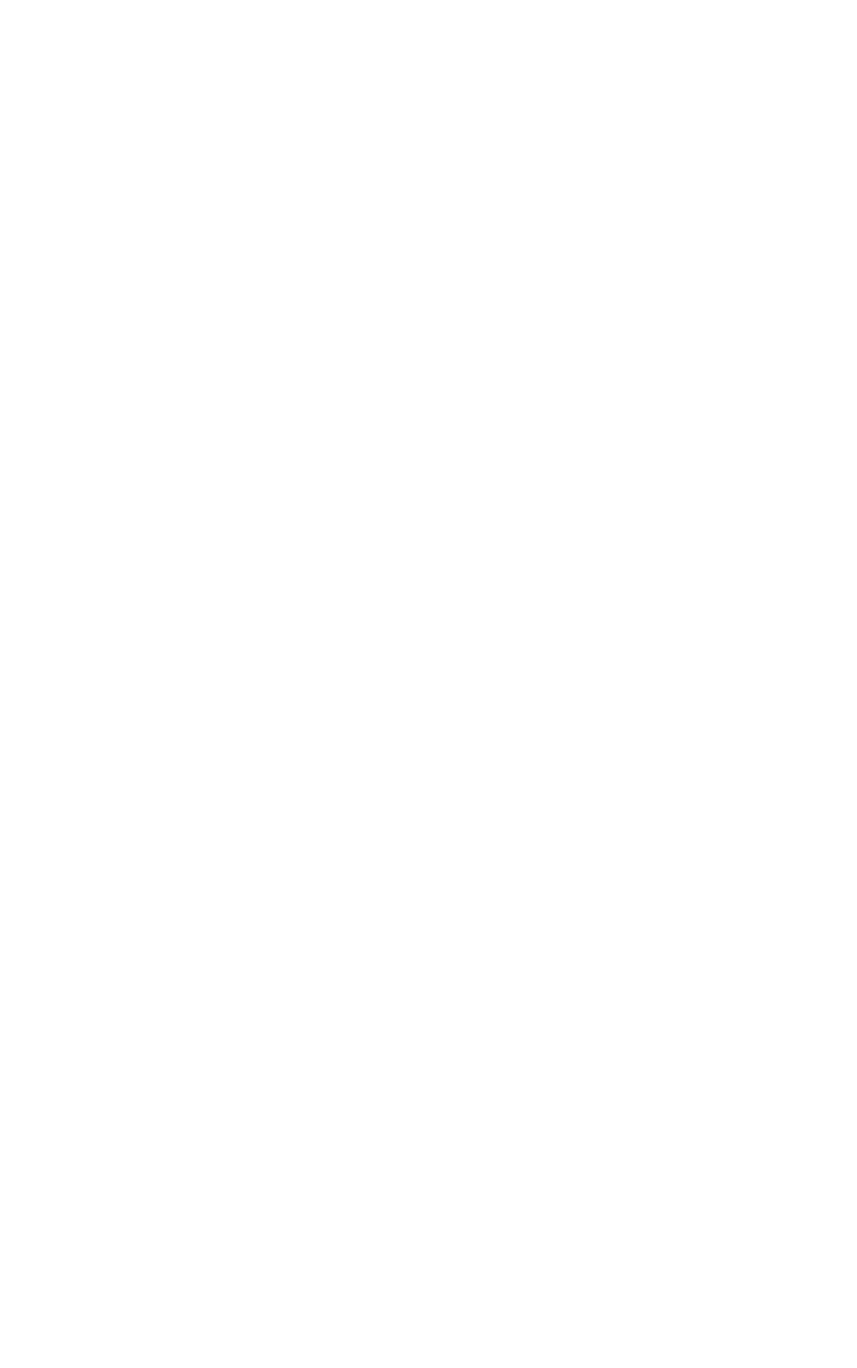
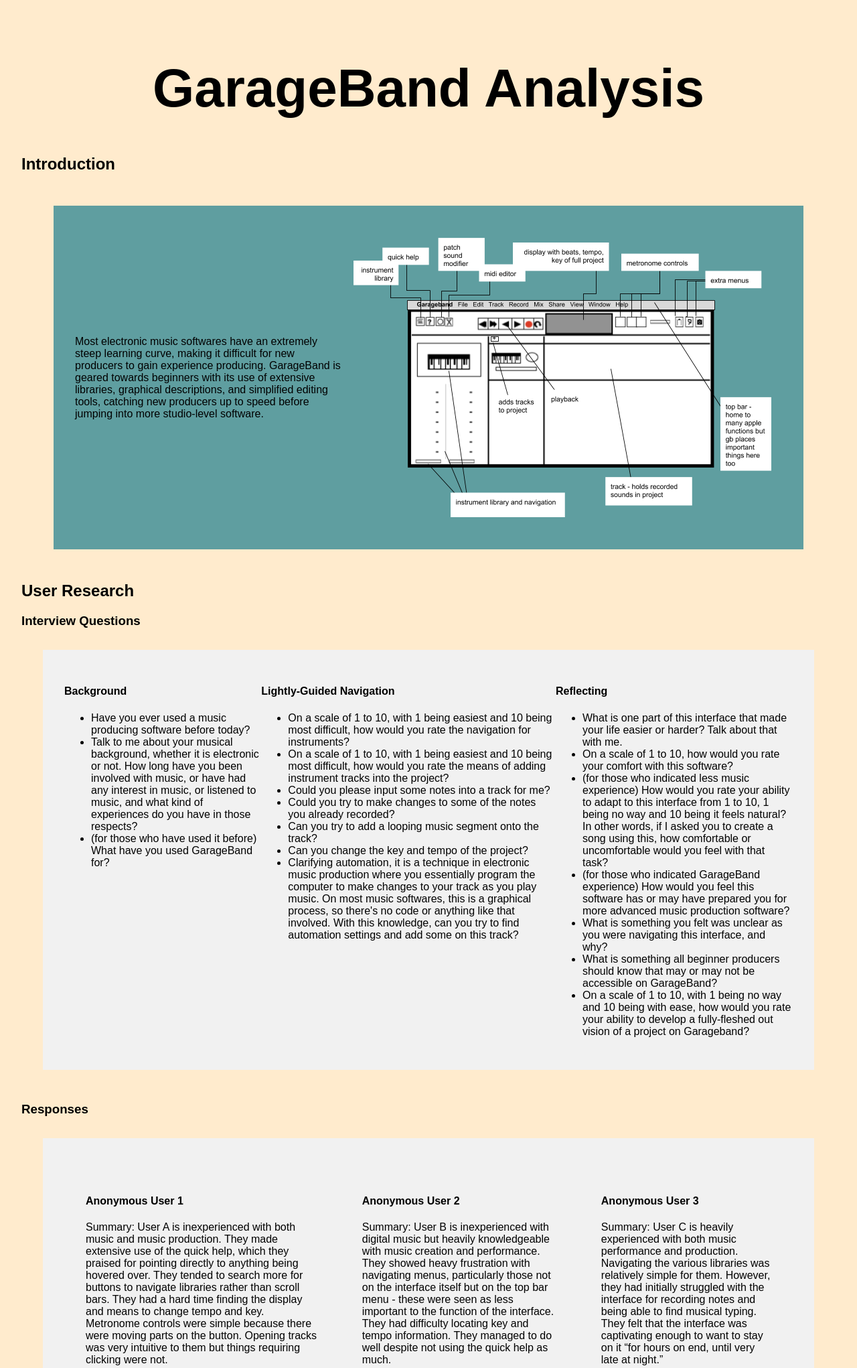
Before and after one commit to mlh22/personas, a PHP site: page / in a window 1280 px wide. Before the commit the part shown is empty. Shown: the top 2042 px of the page at 67% size. Before the commit the page ends 800 px from the top, so only its background shows below. Run offline with PHP 8.4, Linux system fonts and the light colour scheme.

Commit message:
inserted html and css code

```diff
--- a/home.html
+++ b/home.html
@@ -2,13 +2,290 @@
 
 <html>
   <head>
-    <title>INSERT TITLE HERE!</title>
+    <title>Garage-Persona-Band</title>
     <link rel="stylesheet" href="index.css">
-    <!-- TODO: add additional links here! e.g. fonts, icons, more stylesheets, etc. -->
     <meta content="width=device-width, initial-scale=1" name="viewport" />
+
+    <style>
+      head{
+        margin: 0;
+        padding: 0;
+      }
+
+
+    </style>
   </head>
 
   <body>
-    <!-- TODO: put your HTML code here! -->
+    <h1 id="titleonpage">GarageBand Analysis</h1>
+    <h2>Introduction</h2>
+
+    <div class="introrow">
+      <div>
+        <p>
+          Most electronic music softwares have an extremely steep learning curve,
+          making it difficult for new producers to gain experience producing.
+          GarageBand is geared towards beginners with its use of extensive libraries,
+          graphical descriptions, and simplified editing tools, catching new producers
+          up to speed before jumping into more studio-level software.
+        </p>
+      </div>
+        <br>
+      <img src="sketch.png" alt="sketch of garageband interface with labelled parts"></img>
+    </div>
+
+    <h2>User Research</h2>
+
+    <h3>Interview Questions</h3>
+    <div class="categories">
+      <div class="qcat" id="backgroundq">
+        <h4>Background</h4>
+        <ul>
+          <li>Have you ever used a music producing software before today?</li>
+
+          <li>Talk to me about your musical background, whether it is electronic
+            or not. How long have you been involved with music, or have had any
+            interest in music, or listened to music, and what kind of
+            experiences do you have in those respects?</li>
+
+          <li>(for those who have used it before) What have you used GarageBand for?</li>
+        </ul>
+      </div>
+      <div class="qcat" id="navigation">
+        <h4>Lightly-Guided Navigation</h4>
+        <ul>
+          <li>On a scale of 1 to 10, with 1 being easiest and 10 being most difficult,
+            how would you rate the navigation for instruments?</li>
+
+          <li>On a scale of 1 to 10, with 1 being easiest and 10 being most difficult,
+            how would you rate the means of adding instrument tracks into the project?</li>
+
+          <li> Could you please input some notes into a track for me?</li>
+
+          <li> Could you try to make changes to some of the notes you already recorded?</li>
+
+          <li> Can you try to add a looping music segment onto the track? </li>
+
+          <li>Can you change the key and tempo of the project?</li>
+
+          <li>Clarifying automation, it is a technique in electronic music
+            production where you essentially program the computer to make changes
+            to your track as you play music. On most music softwares, this is a
+            graphical process, so there's no code or anything like that involved.
+            With this knowledge, can you try to find automation settings and
+            add some on this track? </li>
+
+        </ul>
+      </div>
+
+      <div class="qcat" id="reflecting">
+        <h4>Reflecting</h4>
+        <ul>
+          <li>What is one part of this interface that made your life easier or harder?
+            Talk about that with me.</li>
+
+          <li>On a scale of 1 to 10, how would you rate your comfort with this software?</li>
+
+          <li>(for those who indicated less music experience) How would you rate your
+            ability to adapt to this interface from 1 to 10, 1 being no way and 10 being
+            it feels natural? In other words, if I asked you to create a song using this,
+            how comfortable or uncomfortable would you feel with that task?</li>
+
+          <li>(for those who indicated GarageBand experience) How would you feel
+            this software has or may have prepared you for more advanced music
+            production software?</li>
+
+          <li>What is something you felt was unclear as you were navigating this
+            interface, and why?</li>
+
+          <li>What is something all beginner producers should know that may or may
+            not be accessible on GarageBand?</li>
+
+          <li>On a scale of 1 to 10, with 1 being no way and 10 being with ease,
+            how would you rate your ability to develop a fully-fleshed out vision
+            of a project on Garageband?</li>
+        </ul>
+      </div>
+    </div>
+
+    <h3>Responses</h3>
+    <div class="userrow">
+      <div class="useritem">
+        <h4>Anonymous User 1</h4>
+        <div class="summrow">
+          <p>Summary: User A is inexperienced with both music and music production. They
+            made extensive use of the quick help, which they praised for pointing
+            directly to anything being hovered over. They  tended to search more for
+            buttons to navigate libraries rather than scroll bars. They had a hard
+            time finding the display and means to change tempo and key. Metronome
+            controls were simple because there were moving parts on the button. Opening
+            tracks was very intuitive to them but things requiring clicking were not.
+          </p>
+        </div>
+        <div class="takeaway">
+          <p>MAIN TAKEAWAY: Buttons are very beginner-friendly, especially if labelled
+            with clear icons.</p>
+        </div>
+      </div>
+
+      <div class="useritem">
+        <h4>Anonymous User 2</h4>
+        <div class="summrow">
+          <p>Summary: User B is inexperienced with digital music but heavily knowledgeable
+            with music creation and performance. They showed heavy frustration with navigating
+            menus, particularly those not on the interface itself but on the top bar menu -
+            these were seen as less important to the function of the interface. They had difficulty
+            locating key and tempo information. They managed to do well despite not using the quick
+            help as much.
+          </p>
+        </div>
+        <div class="takeaway">
+          <p>MAIN TAKEAWAY: Functions relegated to the top bar of the interface appear to be more
+            administrative tasks, and thus less relevant to what is on the interface.</p>
+        </div>
+      </div>
+
+      <div class="useritem">
+        <h4>Anonymous User 3</h4>
+        <div class="summrow">
+          <p>Summary: User C is heavily experienced with both music performance and production.
+            Navigating the various libraries was relatively simple for them. However, they had initially
+            struggled with the interface for recording notes and being able to find musical typing. They
+            felt that the interface was captivating enough to want to stay on it “for hours on end,
+            until very late at night.”
+          </p>
+        </div>
+        <div class="takeaway">
+          <p>MAIN TAKEAWAY: Crucial tools, such as musical typing, should be displayed more prominently
+            on the interface.</p>
+        </div>
+      </div>
+
+    </div>
+
+    <h3>Personas</h3>
+    <div>
+      <p>Personas are essential in the realm of software development because they allow designers to
+        empathize with the users of their end product by creating people and crafting their stories,
+        and thinking about designs that would leave these personas satisfied. For GarageBand, I crafted
+        two distinct personas.
+      </p>
+    </div>
+    <br>
+
+    <div class="persona">
+      <div class="sage">
+        <div class="grid">
+          <div class="describe">
+            <h4>Sage West (22, she/they) </h4>
+            <p><i>
+              Sage was going through their computer when they found this app pre-installed on their laptop.
+              Despite having minimal experience with music or music production, this app looked kinda cool so
+              she decided to mess around and see what she could make.
+            </i>
+            <br>
+            <br>
+            <br>
+              This persona represents a flighty intellectually-curious user, who stumbles upon Garageband and
+              starts using it due to sheer curiosity.  The persona exists as a stand-in for a user who has very
+              minimal experience with music as a whole but is pushed into their passion via this resource. They
+              will struggle with the various menus in the app and will be easily frustrated by tasks deemed too
+              difficult.
+            </p>
+          </div>
+          <div class="thinks">Thinks
+            <ul>
+              <li>There’s a lot of cool instruments on here, let’s see if I can get a guitar sound </li>
+              <li>How do you play sounds on this thing? How do I add sounds?</li>
+              <li>What the heck did I press and where did that box go?</li>
+              <li>Why are there so many extra windows?</li>
+            </ul>
+          </div>
+          <div class="says">Says
+            <ul>
+              <li>“I found this thing on my computer and it looks kinda cool”</li>
+              <li>“I didn’t really wanna do my assignments so I was just fiddling with things.”</li>
+              <li>“These loop things are so easy to use, I might just mess with these instead of bothering
+                with the whole instrument thing”</li>
+            </ul>
+          </div>
+          <div class="does">Does
+            <ul>
+              <li>Turns off the quick help because too many pop-up dialogues</li>
+              <li>Primarily uses loops since it’s the easiest to work with</li>
+              <li>After figuring out musical typing, switching through all the instruments</li>
+            </ul>
+          </div>
+          <div class="feels">Feels
+            <ul>
+              <li>Confused at how the whole thing works</li>
+              <li>Intrigued because fun pictures</li>
+              <li>Exhausted because using this to procrastinate on work</li>
+            </ul>
+          </div>
+        </div>
+      </div>
+
+
+      <div class="martin">
+        <div class="grid">
+          <div class="describe">
+            <h4>Martin Wallace-Johnson (43, he/him)</h4>
+            <p><i>
+              Martin has been writing sheet music for ages, but has decided he wants to “get with the kids” as
+              they say and try out electronic production. He’s looking for good ways to translate his analog music
+              experience into a digital music ability.
+            </i>
+            <br>
+            <br>
+            <br>
+              This persona represents users who want to take their already-existing music experience a step further.
+              This particular user is not the most technologically-savvy, and will take time out of their day to work
+              through the software so it doesn’t interrupt flows of ideas when actually working on pieces.
+            </p>
+          </div>
+          <div class="thinks">Thinks
+            <ul>
+              <li>I can’t wrap my brain around all of these commands</li>
+              <li>There are so many ideas in my head right now that I’m having a hard time putting onto this screen</li>
+              <li>Where am I supposed to click now?</li>
+            </ul>
+          </div>
+          <div class="says">Says
+            <ul>
+              <li>“Music just comes naturally to me, I’ll pick this up so easily”</li>
+              <li>“Got an idea for a piece so I won’t be coming with you all tonight”</li>
+              <li>“If I could spend all day creating music, I absolutely would”</li>
+            </ul>
+          </div>
+          <div class="does">Does
+            <ul>
+              <li>Sings to keep ideas in his head</li>
+              <li>Spends hours navigating through menus to understand the ins-and-outs before making anything</li>
+              <li>Attempts to play all the notes accurately on musical typing</li>
+              <li>Primarily uses musical typing and recording </li>
+            </ul>
+          </div>
+          <div class="feels">Feels
+            <ul>
+              <li>Excited at the score recreation of MIDI inputs</li>
+              <li>Confusion at how to manipulate notes in that layout and at how to add dynamic changes</li>
+              <li>Invested in getting it all just right</li>
+            </ul>
+          </div>
+        </div>
+      </div>
+    </div>
+
+    <div class="storyboarddiv">
+      <div>
+        <h3>Storyboard</h3>
+        <br>
+        <p>Storyboard was created for persona 2, Martin Wallace-Johnson.</p>
+      </div>
+        <br>
+      <img src="completed storyboard with captions.png" alt="martin's story of navigating through garageband" width="1fr"></img>
+    </div>
+
   </body>
 </html>
--- a/index.css
+++ b/index.css
@@ -1 +1,198 @@
-/* Put your style information here! */
+body{
+    background-color: blanchedalmond;
+    font-family: CenturyGothic, AppleGothic, sans-serif;
+    margin:0;
+    padding:2em;
+}
+
+#titleonpage{
+    text-align: center;
+    font-family: CenturyGothic, AppleGothic, sans-serif;
+    font-size: 10vh;
+}
+
+.introrow{
+    margin:3em;
+    padding: 2em;
+    align-items: center;
+    display:flex;
+    flex-direction:row;
+    background-color: #5f9ea0;
+    flex-wrap: nowrap;
+    justify-content: center;
+    margin-bottom: 3em;
+    overflow: hidden;
+    font-size: 2vh;
+}
+
+.introrow img{
+    position:relative;
+    padding: 1em;
+    align-self: stretch;
+    flex-shrink: 1;
+    flex-grow: 1;
+    width: 1fr;
+}
+
+.categories{
+    margin: 2em;
+    padding: 2em;
+    display:flex;
+    flex-direction: row;
+    background-color: #f1f1f1;
+    flex-wrap: nowrap;
+    justify-content: center;
+    margin-bottom: 3em;
+    overflow:hidden;
+}
+
+.categories li{
+    font-size:2vh;
+}
+
+
+
+.introrow img{
+    display:flex;
+    flex-direction: column;
+    flex-shrink: 2;
+    flex-grow: 2;
+}
+
+.userrow{
+    margin: 2em;
+    padding: 2em;
+    display: flex;
+    flex-direction: row;
+    background-color: #f1f1f1;
+    flex-wrap: nowrap;
+    justify-content: center;
+    margin-bottom: 3em;
+    overflow: hidden;
+}
+
+.useritem{
+    padding:1em;
+    margin:1em;
+}
+
+.useritem p{
+    font-size:2vh;
+}
+
+.grid{
+    display: grid;
+    grid-template-columns: 250px 1fr 1fr;
+    grid-template-rows: 30vw 30vw;
+}
+
+.describe{
+    margin:1em;
+    padding: 2em;
+    grid-row: 1/3;
+    grid-column: 1;
+    display: flex;
+    flex-direction: column;
+    align-content: center;
+
+}
+
+.thinks{
+    margin:1em;
+    padding:1em;
+    background-color: #c65353;
+    grid-row: 1;
+    grid-column: 2;
+    overflow: hidden;
+    display: flex;
+    flex-direction: column;
+    align-content: center;
+}
+
+.says{
+    margin:1em;
+    padding: 1em;
+    background-color:#ff9999;
+    grid-row: 2;
+    grid-column: 2;
+    overflow: hidden;
+    display: flex;
+    flex-direction: column;
+    align-content: center;
+}
+
+.does{
+    margin:1em;
+    padding: 1em;
+    background-color: #965a78;
+    grid-row: 2;
+    grid-column: 3;
+    overflow: hidden;
+    display: flex;
+    flex-direction: column;
+    align-content: center;
+}
+
+.feels{
+    margin: 1em;
+    padding: 1em;
+    background-color: #da8b57;
+    grid-row: 1;
+    grid-column: 3;
+    overflow: hidden;
+    display: flex;
+    flex-direction: column;
+    align-content: center;
+}
+
+.persona li{
+    text-align: center;
+    list-style: none;
+    font-size: 3vh;
+}
+
+.sage{
+    margin:1em;
+    background-color: burlywood;
+    align-items: center;
+    padding: 1em;
+    display:flex;
+    overflow: hidden;
+}
+
+.martin{
+    margin:1em;
+    background-color:rgba(148, 112, 66, 0.603);
+    align-items: center;
+    padding: 1em;
+    display:flex;
+    overflow: hidden;
+}
+
+.describe p{
+    font-size: 2.1vh;
+}
+
+
+
+.storyboarddiv{
+    margin: 3em;
+    padding: 2em;
+    align-items: center;
+    display: flex;
+    flex-direction: row;
+    background-color: #5f9ea0;
+    flex-wrap: nowrap;
+    justify-content: center;
+    margin-bottom: 3em;
+    overflow: hidden;
+    font-size: 2vh;
+}
+
+.storyboarddiv img{
+    position:relative;
+    padding: 1em;
+    align-self: stretch;
+    flex-shrink: 1;
+    flex-grow: 1;
+}
```
Also changed, not shown: completed storyboard with captions.png (added), sketch.png (added), 1 other file.
